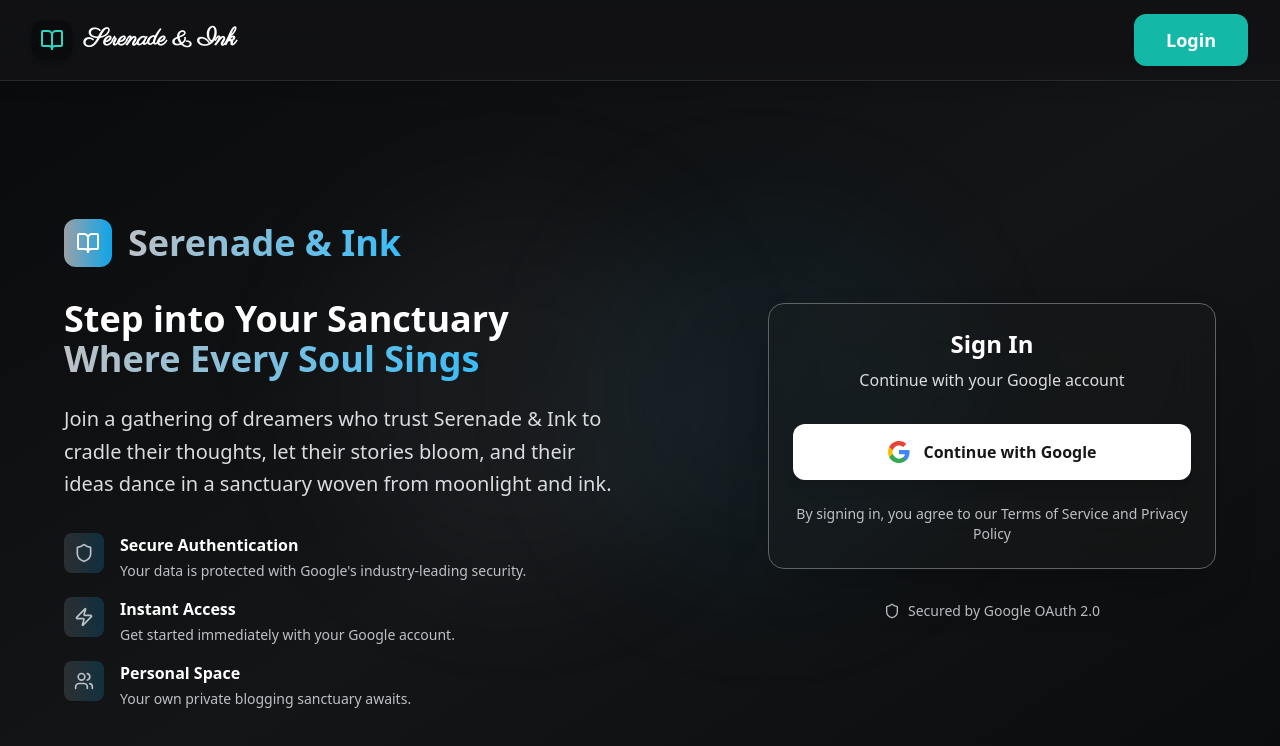
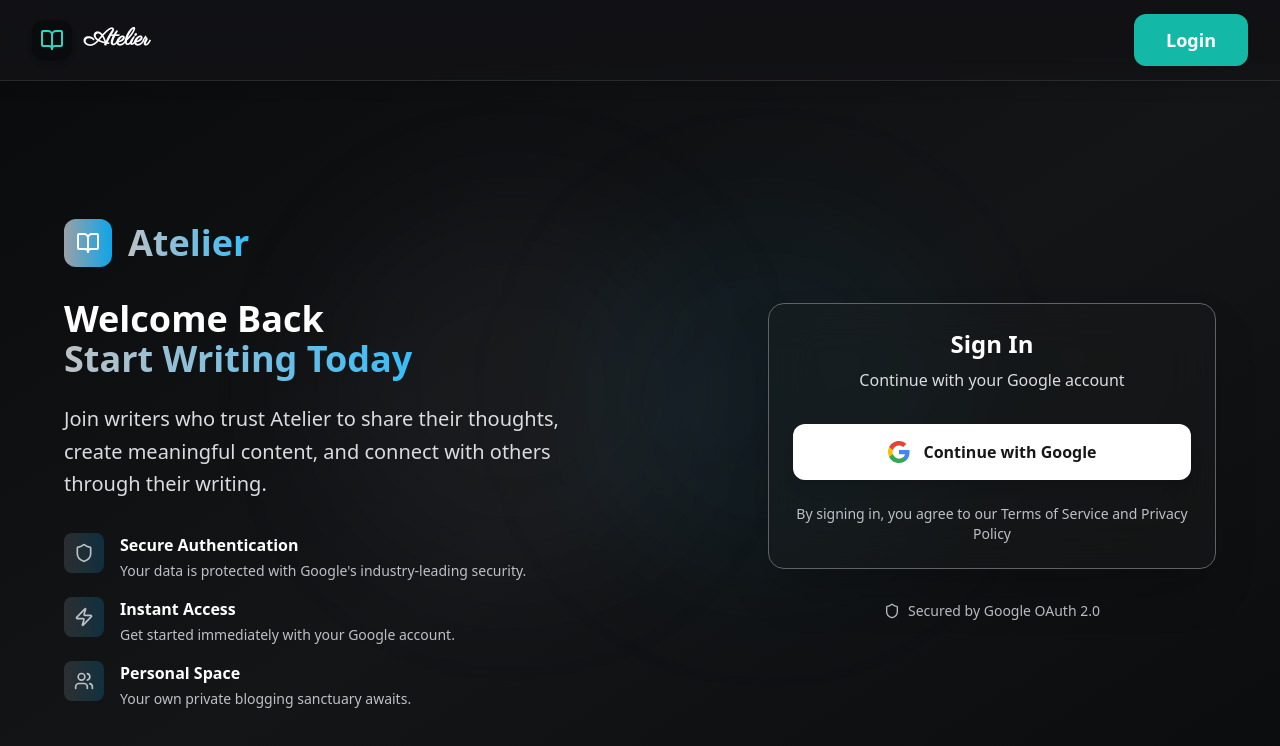
Before and after one commit to iadii/Blog, a React (Vite) app in the folder frontend/: page /login in a window 1280 px wide. Shown: the top 746 px of the page. Built offline with nearby package versions, Linux system fonts and the light colour scheme; no server answers.

Commit message:
text fixed

```diff
--- a/frontend/index.html
+++ b/frontend/index.html
@@ -4,7 +4,7 @@
     <meta charset="UTF-8" />
     <link rel="icon" type="image/svg+xml" href="/favicon.svg" />
     <meta name="viewport" content="width=device-width, initial-scale=1.0" />
-    <title>Serenade & Ink</title>
+    <title>Atelier</title>
   </head>
   <body>
     <div id="root"></div>
--- a/frontend/src/App.jsx
+++ b/frontend/src/App.jsx
@@ -17,7 +17,7 @@
   return (
     <AuthProvider>
       <BlogProvider>
-        <div className="min-h-screen bg-black-950">
+        <div className="min-h-screen">
           <Navbar />
           <main className="pt-16">
             <Routes>
--- a/frontend/src/components/Footer.jsx
+++ b/frontend/src/components/Footer.jsx
@@ -25,7 +25,7 @@
         <div className="flex flex-col items-center md:items-start gap-3">
           <div className="flex items-center gap-3">
             <BookOpen className="w-8 h-8 text-teal-400 drop-shadow-glow" />
-            <span className="font-serenade text-2xl font-bold text-white drop-shadow-glow">Serenade & Ink</span>
+                            <span className="font-serenade text-2xl font-bold text-white drop-shadow-glow">Atelier</span>
           </div>
           <div className="flex gap-4 mt-2">
             {socials.map((s) => (
@@ -44,7 +44,7 @@
               </a>
             ))}
           </div>
-          <p className="text-white/40 text-sm mt-2 md:mt-0">© {new Date().getFullYear()} Serenade & Ink. Crafted for writers and dreamers beneath the endless sky.</p>
+                          <p className="text-white/40 text-sm mt-2 md:mt-0">© {new Date().getFullYear()} Atelier. Crafted for writers and creators.</p>
           <p className="text-white/30 text-xs italic mt-1">Dreamed, designed, and crafted with love by iadii — for every soul who writes beneath the gentle sky and lets their verses bloom.</p>
         </div>
       </div>
--- a/frontend/src/components/Navbar.jsx
+++ b/frontend/src/components/Navbar.jsx
@@ -55,7 +55,7 @@
             <div className="w-10 h-10 bg-black-950 rounded-xl flex items-center justify-center shadow-md">
               <BookOpen className="w-6 h-6 text-teal-400 drop-shadow-glow" />
             </div>
-            <span className="font-serenade text-2xl font-bold tracking-tight">Serenade & Ink</span>
+            <span className="font-serenade text-2xl font-bold tracking-tight">Atelier</span>
           </Link>
 
           {/* Center nav links (optional) */}
--- a/frontend/src/index.css
+++ b/frontend/src/index.css
@@ -10,14 +10,15 @@
     box-sizing: border-box;
   }
   body {
-    @apply bg-black-950 text-white font-sans antialiased;
+    @apply text-white font-sans antialiased;
     margin: 0;
+    padding: 0;
     min-height: 100vh;
-    background-image: radial-gradient(circle at 20% 80%, rgba(255, 255, 255, 0.02) 0%, transparent 50%),
-                      radial-gradient(circle at 80% 20%, rgba(255, 255, 255, 0.01) 0%, transparent 50%);
+    background: #0a0c0f;
   }
   html {
     @apply scroll-smooth;
+    background: #0a0c0f;
   }
 }
 
--- a/frontend/src/pages/CreateBlog.jsx
+++ b/frontend/src/pages/CreateBlog.jsx
@@ -64,7 +64,7 @@
             <div className="w-12 h-12 bg-black-900 rounded-xl flex items-center justify-center shadow-md">
               <BookOpen className="w-6 h-6 text-teal-400 drop-shadow-glow" />
             </div>
-            <h1 className="text-3xl lg:text-4xl font-extrabold text-white tracking-tight">Weave a New Verse</h1>
+            <h1 className="text-3xl lg:text-4xl font-extrabold text-white tracking-tight">Create New Post</h1>
           </div>
         </div>
         {/* Main Content: Two-column layout on desktop, stacked on mobile */}
@@ -75,7 +75,7 @@
             <div className="rounded-2xl bg-black-800/60 border border-white/10 shadow-lg p-6 mb-2">
               <label htmlFor="title" className="text-lg font-bold text-white flex items-center gap-2 mb-2">
                 <Type className="w-5 h-5 text-teal-400" />
-                Title of Your Song
+                Blog Title
               </label>
               <input
                 id="title"
--- a/frontend/src/pages/Dashboard.jsx
+++ b/frontend/src/pages/Dashboard.jsx
@@ -121,7 +121,7 @@
                 >
                   <ArrowLeft className="w-7 h-7" strokeWidth={2.2} />
                 </button>
-                <h1 className="text-3xl lg:text-4xl font-bold text-white mb-2">Your Garden of Verses</h1>
+                <h1 className="text-3xl lg:text-4xl font-bold text-white mb-2">Your Writing Space</h1>
               </div>
               <p className="text-black-300 text-lg mb-8">Gaze upon your written flowers, each one a story blooming in the gentle light of your imagination.</p>
             </div>
--- a/frontend/src/pages/EditBlog.jsx
+++ b/frontend/src/pages/EditBlog.jsx
@@ -104,7 +104,7 @@
             <div className="rounded-2xl bg-black-800/60 border border-white/10 shadow-lg p-6 mb-2">
               <label htmlFor="title" className="text-lg font-bold text-white flex items-center gap-2 mb-2">
                 <Type className="w-5 h-5 text-teal-400" />
-                Title of Your Song
+                Blog Title
               </label>
               <input
                 id="title"
--- a/frontend/src/pages/Home.jsx
+++ b/frontend/src/pages/Home.jsx
@@ -7,17 +7,17 @@
   {
     name: 'Ava Carter',
     avatar: 'https://randomuser.me/api/portraits/women/44.jpg',
-    quote: 'Serenade & Ink rekindled my muse—each word a dance, each page a gentle dawn. Here, my heart finds its melody.'
+    quote: 'Atelier helped me find my writing voice. The clean interface and smooth experience make writing enjoyable.'
   },
   {
     name: 'Liam Smith',
     avatar: 'https://randomuser.me/api/portraits/men/32.jpg',
-    quote: 'To write here is to paint with moonlight. The beauty of the ink and the ease of the flow—pure poetry in motion.'
+    quote: 'The platform is intuitive and beautiful. It makes sharing my thoughts and connecting with readers effortless.'
   },
   {
     name: 'Sophia Lee',
     avatar: 'https://randomuser.me/api/portraits/women/68.jpg',
-    quote: 'A haven for dreamers—Serenade & Ink is where my stories bloom on wings of wonder.'
+    quote: 'A great place for writers—Atelier provides the tools I need to create and share meaningful content.'
   }
 ];
 
@@ -85,17 +85,17 @@
           {/* Left: Text */}
           <div className="flex-1 flex flex-col items-start md:items-start text-left">
             <h1 className="text-5xl md:text-7xl font-extrabold text-white mb-6 tracking-tight">
-              Serenade & Ink
+              Atelier
             </h1>
             <p className="text-lg md:text-2xl text-white/70 mb-12 max-w-xl font-normal">
-              Where every thought is a flower, and every story a song—compose your garden, let your words bloom and belong.
+              Where the labyrinthine corridors of imagination converge with the precision of craft, birthing narratives that transcend the boundaries of mere words.
             </p>
             {isAuthenticated ? (
               <Link
                 to="/dashboard"
                 className="px-8 py-4 rounded-lg bg-teal-500 text-white font-semibold text-lg shadow hover:bg-teal-400 transition"
               >
-                Enter Your Sanctuary
+                Go to Dashboard
               </Link>
             ) : (
               <Link
@@ -144,7 +144,7 @@
         {/* How it Works Section (overlapping cards) */}
         <section className="py-20">
           <div className="max-w-5xl mx-auto px-4 sm:px-6 lg:px-8">
-            <h2 className="text-3xl font-bold text-white mb-10 text-center">Compose in Three Heartbeats</h2>
+            <h2 className="text-3xl font-bold text-white mb-10 text-center">Getting Started</h2>
             <div className="relative grid grid-cols-1 md:grid-cols-3 gap-8">
               {steps.map((step, idx) => (
                 <div
--- a/frontend/src/pages/Login.jsx
+++ b/frontend/src/pages/Login.jsx
@@ -56,16 +56,16 @@
               <div className="w-12 h-12 bg-gradient-to-r from-accent-500 to-gold-500 rounded-xl flex items-center justify-center mr-4">
                 <BookOpen className="w-6 h-6 text-white" />
               </div>
-              <h1 className="text-4xl font-black gradient-text">Serenade & Ink</h1>
+              <h1 className="text-4xl font-black gradient-text">Atelier</h1>
             </div>
 
             <h2 className="text-3xl lg:text-4xl font-bold text-white mb-6 leading-tight">
-              Step into Your Sanctuary<br />
-              <span className="gradient-text">Where Every Soul Sings</span>
+              Welcome Back<br />
+              <span className="gradient-text">Start Writing Today</span>
             </h2>
 
             <p className="text-xl text-black-300 mb-8 leading-relaxed">
-              Join a gathering of dreamers who trust Serenade & Ink to cradle their thoughts, let their stories bloom, and their ideas dance in a sanctuary woven from moonlight and ink.
+              Join writers who trust Atelier to share their thoughts, create meaningful content, and connect with others through their writing.
             </p>
 
             {/* Benefits */}
--- a/frontend/src/pages/Profile.jsx
+++ b/frontend/src/pages/Profile.jsx
@@ -127,8 +127,8 @@
             <ArrowLeft className="w-6 h-6" />
           </Link>
           <div>
-            <h1 className="text-3xl lg:text-4xl font-bold text-white">Your Lyrical Portrait</h1>
-            <p className="text-black-300 text-lg">Trace your journey, count your verses, and bask in the gentle glow of your creative garden.</p>
+            <h1 className="text-3xl lg:text-4xl font-bold text-white">Your Profile</h1>
+            <p className="text-black-300 text-lg">Track your writing journey, see your progress, and manage your content.</p>
           </div>
         </div>
 
@@ -153,7 +153,7 @@
               <p className="text-black-300 mb-2">{user?.email}</p>
               <div className="flex items-center gap-2 text-accent-400">
                 <Award className="w-4 h-4" />
-                <span className="text-sm font-medium">Serenade & Ink Dreamer</span>
+                <span className="text-sm font-medium">Writer</span>
               </div>
             </div>
 
```
